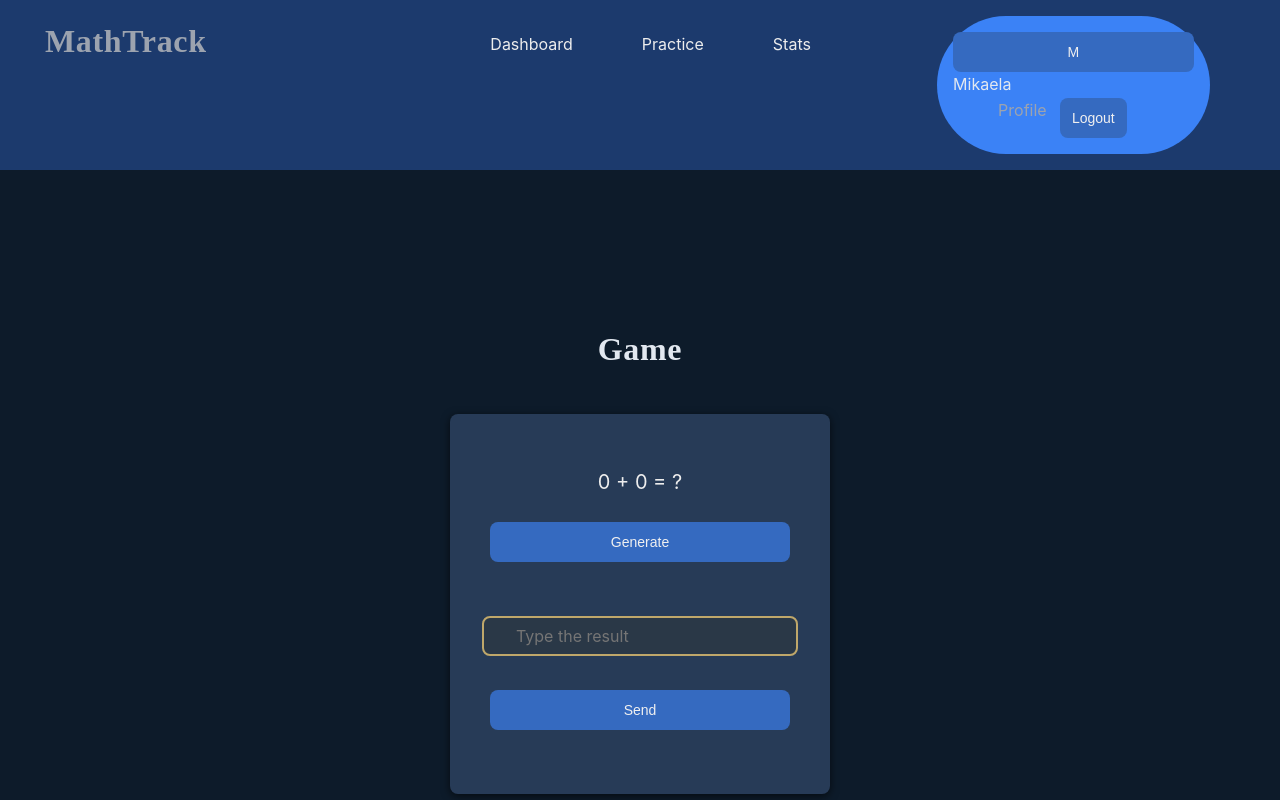
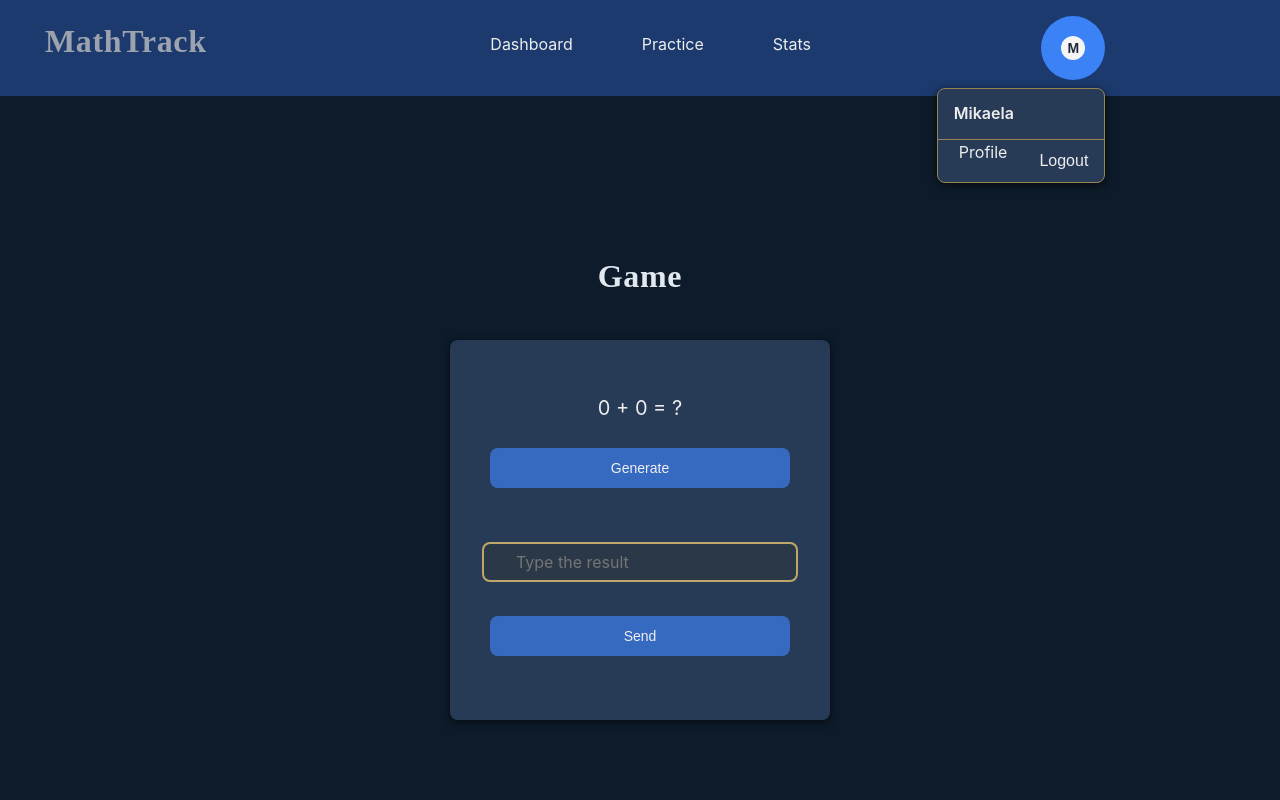
Before and after one commit to LuisDev912/EduMath-Track, a React (Vite) app in the folder frontend/: page /game in a window 1280 px wide. Both pictures are taken after a click on the button "Open user menu". Shown: the top 800 px of the page. Built offline with nearby package versions, Linux system fonts and the light colour scheme.

Commit message:
feat(frontend): add the styles for the user menu components

```diff
--- a/frontend/src/shared/components/UserMenu/UserMenu.module.css
+++ b/frontend/src/shared/components/UserMenu/UserMenu.module.css
@@ -1,5 +1,77 @@
-.profileIcon{
+.profileIcon {
+    position: relative;
+    /* needed for absolute dropdown */
     border-radius: var(--radius-full);
     background-color: var(--accent);
     padding: var(--space-md);
 }
+
+.userMenuButton {
+    background: none;
+    border: none;
+    cursor: pointer;
+    padding: var(--space-xxs);
+}
+
+/* --- dropdown --- */
+.dropdown {
+    position: absolute;
+    right: 0;
+    top: calc(100% + var(--space-xs));
+    background-color: var(--background);
+    border: 1px solid var(--accent-dark);
+    border-radius: var(--radius-md);
+    box-shadow: var(--shadow-medium);
+    min-width: 160px;
+    z-index: 1000;
+}
+
+.userInfo {
+    padding: var(--space-sm) var(--space-md);
+    border-bottom: 1px solid var(--accent-dark);
+}
+
+.userName {
+    font-weight: var(--weight-semibold);
+    color: var(--text-primary);
+}
+
+.menuList {
+    list-style: none;
+    margin: 0;
+    padding: 0;
+}
+
+.itemButton,
+.itemLink {
+    width: 100%;
+    padding: var(--space-sm) var(--space-md);
+    text-align: left;
+    background: none;
+    border: none;
+    color: var(--text-primary);
+    font-size: var(--font-size-md);
+    cursor: pointer;
+    text-decoration: none;
+}
+
+/* --- small avatar circle inside button --- */
+.avatar {
+    display: inline-flex;
+    align-items: center;
+    justify-content: center;
+    width: 1.5rem;
+    height: 1.5rem;
+    border-radius: var(--radius-full);
+    background-color: var(--neutral);
+    color: var(--text-dark);
+    font-weight: var(--weight-semibold);
+    font-size: var(--font-size-sm);
+}
+
+.itemButton:hover,
+.itemLink:hover,
+.itemButton:focus,
+.itemLink:focus {
+    background-color: var(--accent-dark);
+}
```
